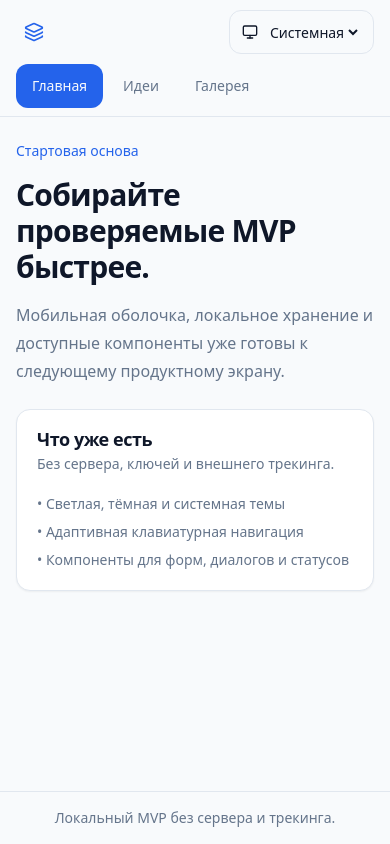
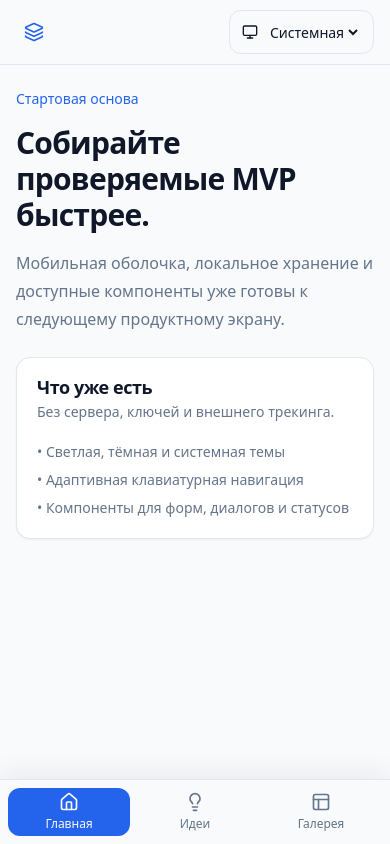
Before and after one commit to pavelnasuta/MED-app-demo, a React (Vite) app: page / in a window 390 px wide. Built offline with nearby package versions, Linux system fonts and the light colour scheme.

Commit message:
feat: add mobile bottom navigation

```diff
--- a/src/app/layouts/AppShell.tsx
+++ b/src/app/layouts/AppShell.tsx
@@ -1,8 +1,14 @@
-import { Layers3 } from 'lucide-react'
+import { House, Layers3, Lightbulb, PanelsTopLeft } from 'lucide-react'
 import { type ReactNode } from 'react'
 
 import { ThemeToggle } from '../../components/theme-toggle'
 import { appRoutes, type RouteName } from '../routes'
+
+const routeIcons = {
+  home: House,
+  ideas: Lightbulb,
+  gallery: PanelsTopLeft,
+}
 
 type AppShellProps = {
   activeRoute: RouteName
@@ -21,7 +27,7 @@ export function AppShell({ activeRoute, onNavigate, children }: AppShellProps) {
           </a>
           <ThemeToggle />
         </div>
-        <nav className="mx-auto flex max-w-6xl gap-1 overflow-x-auto px-4 pb-2 sm:px-6" aria-label="Основная навигация">
+        <nav className="mx-auto hidden max-w-6xl gap-1 overflow-x-auto px-4 pb-2 sm:flex sm:px-6" aria-label="Основная навигация">
           {appRoutes.map((route) => (
             <a key={route.name} href={`#${route.name}`} onClick={() => onNavigate(route.name)} aria-current={activeRoute === route.name ? 'page' : undefined} className={`inline-flex min-h-11 shrink-0 items-center rounded-md px-4 text-sm font-medium transition-colors ${activeRoute === route.name ? 'bg-primary text-primary-foreground' : 'text-muted-foreground hover:bg-muted hover:text-foreground'}`}>
               {route.label}
@@ -29,8 +35,23 @@ export function AppShell({ activeRoute, onNavigate, children }: AppShellProps) {
           ))}
         </nav>
       </header>
-      <main className="mx-auto w-full max-w-6xl flex-1 px-4 py-6 sm:px-6 sm:py-8">{children}</main>
-      <footer className="border-t px-4 py-4 text-center text-sm text-muted-foreground sm:px-6">Локальный MVP без сервера и трекинга.</footer>
+      <main className="mx-auto w-full max-w-6xl flex-1 px-4 py-6 pb-[calc(6rem+env(safe-area-inset-bottom))] sm:px-6 sm:py-8">{children}</main>
+      <footer className="hidden border-t px-4 py-4 text-center text-sm text-muted-foreground sm:block sm:px-6">Локальный MVP без сервера и трекинга.</footer>
+      <nav className="fixed inset-x-0 bottom-0 z-50 border-t bg-background/95 px-2 pb-[max(0.5rem,env(safe-area-inset-bottom))] pt-2 shadow-[0_-8px_24px_rgb(0_0_0_/_0.06)] backdrop-blur sm:hidden" aria-label="Мобильная навигация">
+        <div className="mx-auto grid max-w-md grid-cols-3 gap-1">
+          {appRoutes.map((route) => {
+            const Icon = routeIcons[route.name]
+            const isActive = activeRoute === route.name
+
+            return (
+              <a key={route.name} href={`#${route.name}`} onClick={() => onNavigate(route.name)} aria-current={isActive ? 'page' : undefined} className={`flex min-h-12 flex-col items-center justify-center gap-1 rounded-md px-2 py-1 text-xs font-medium transition-colors ${isActive ? 'bg-primary text-primary-foreground' : 'text-muted-foreground hover:bg-muted hover:text-foreground'}`}>
+                <Icon className="h-5 w-5" aria-hidden="true" />
+                <span>{route.label}</span>
+              </a>
+            )
+          })}
+        </div>
+      </nav>
     </div>
   )
 }
```
Also changed, not shown: 1 other file (tests, documents, lock files or other folders).
